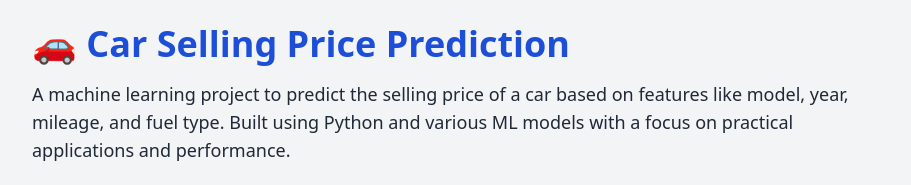
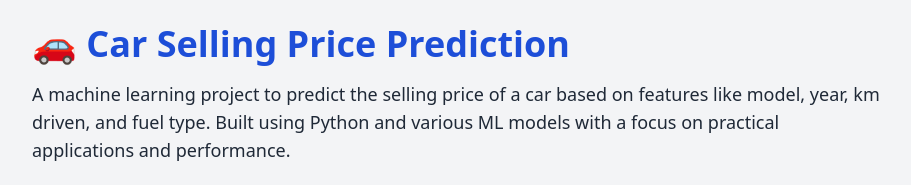
Before and after one commit to Ishikkaa/Car-Selling-Price-Prediction, a plain HTML site: page portfolio.html in a window 1280 px wide. Shown: the top 185 px of the page, without its empty margins (184-1095 px from the left). Drawn offline with nearby package versions, Linux system fonts and the light colour scheme.

Commit message:
Update portfolio.html

```diff
--- a/portfolio.html
+++ b/portfolio.html
@@ -9,7 +9,7 @@
 <body class="bg-gray-100 text-gray-800">
   <div class="max-w-4xl mx-auto p-6">
     <h1 class="text-4xl font-bold text-blue-700 mb-4">🚗 Car Selling Price Prediction</h1>
-    <p class="text-lg mb-6">A machine learning project to predict the selling price of a car based on features like model, year, mileage, and fuel type. Built using Python and various ML models with a focus on practical applications and performance.</p>
+    <p class="text-lg mb-6">A machine learning project to predict the selling price of a car based on features like model, year, km driven, and fuel type. Built using Python and various ML models with a focus on practical applications and performance.</p>
 
     <section class="mb-8">
       <h2 class="text-2xl font-semibold text-blue-600 mb-2">🔍 Project Highlights</h2>
```
